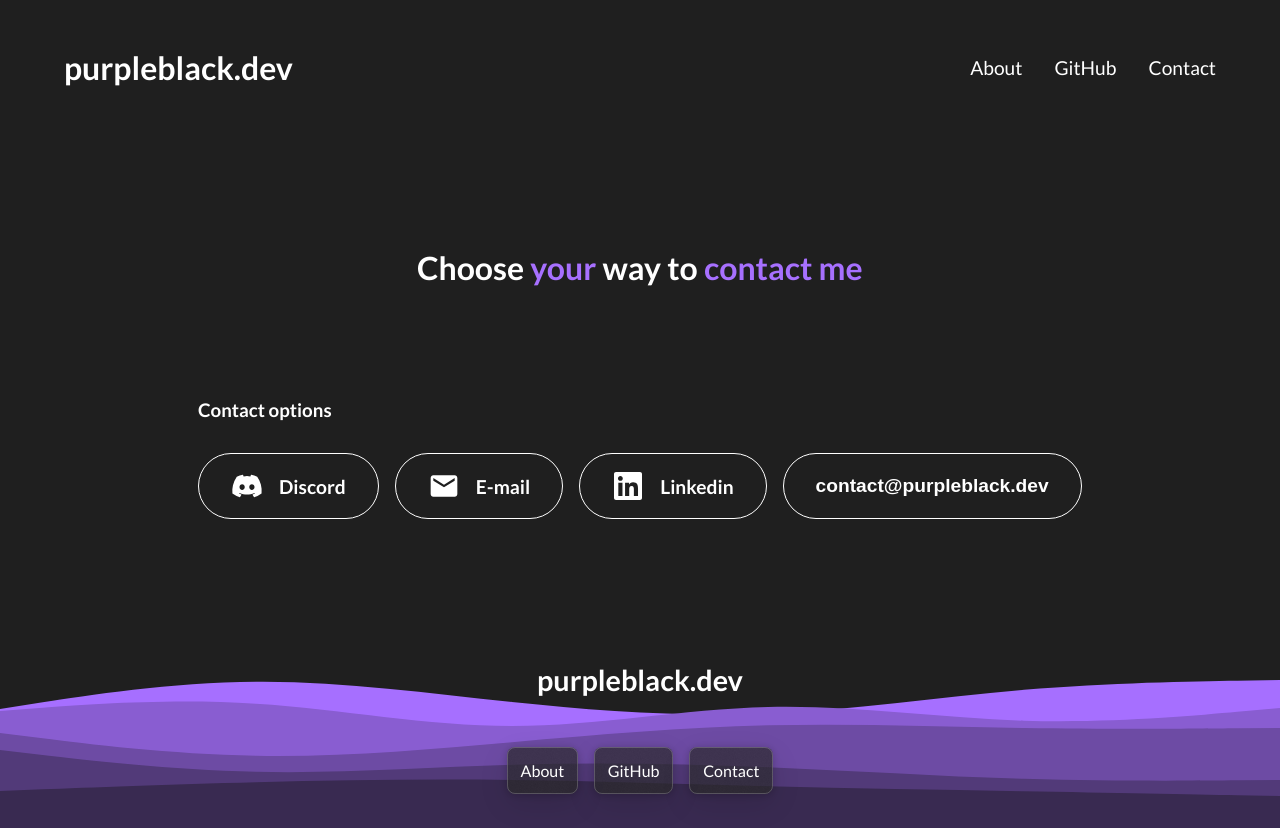
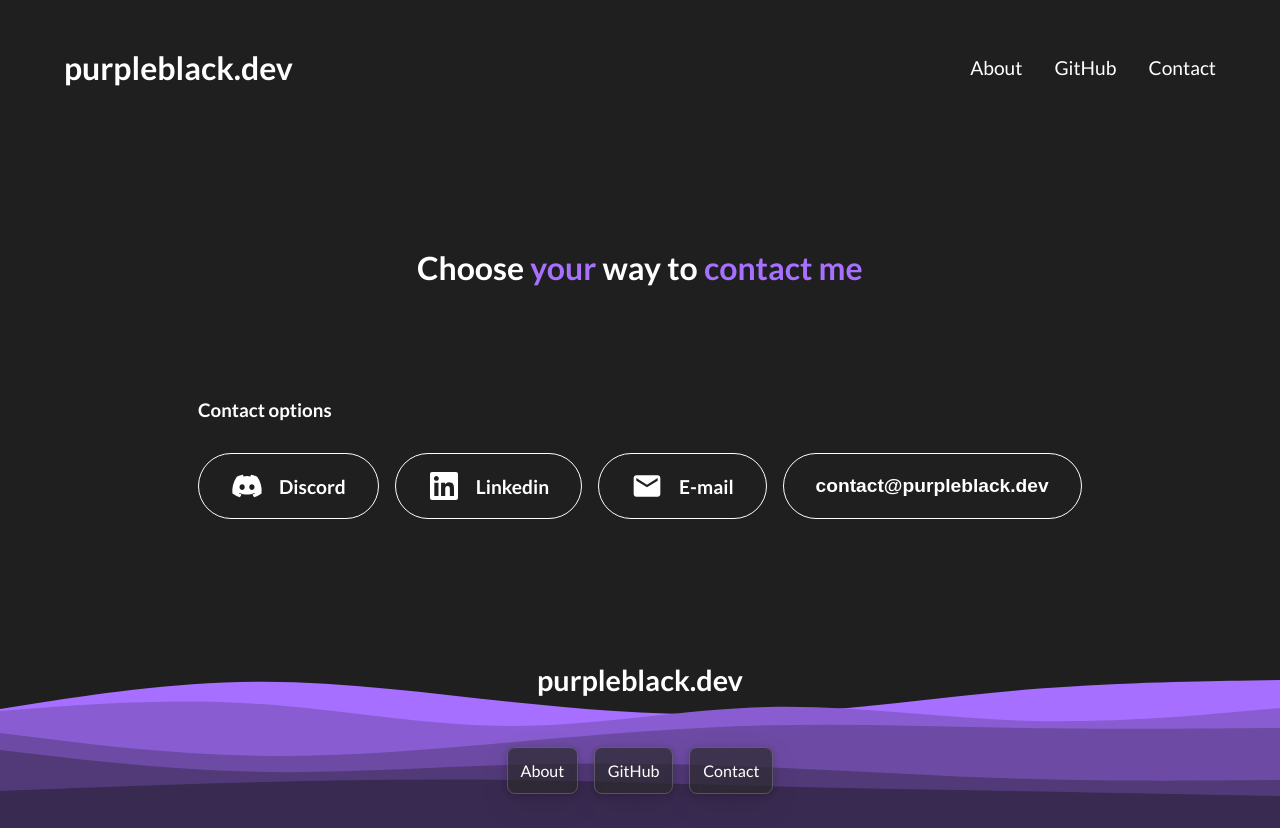
Before and after one commit to goodideagiver/purple-dev-react, a React (Create React App) app: page /contact in a window 1280 px wide. Built offline with nearby package versions, Linux system fonts and the light colour scheme.

Commit message:
Refactor contact options

```diff
--- /dev/null
+++ b/src/components/content/contact/contactOptions/ContactOption.js
@@ -0,0 +1,34 @@
+import Button from '../../../UI/button/Button';
+
+import classes from './ContactOption.module.css';
+
+export const ContactOption = ({ icon, text, link, onClick, delay }) => {
+	if (link) {
+		return (
+			<a
+				className={classes.option}
+				style={{ animationDelay: delay }}
+				href={link}
+				target='blank'
+				rel='noreferrer'
+				onClick={onClick}
+			>
+				{icon && <span>{icon}</span>}
+				<p>{text}</p>
+			</a>
+		);
+	}
+
+	if (onClick) {
+		return (
+			<Button
+				className={classes.option}
+				style={{ animationDelay: delay }}
+				onClick={onClick}
+			>
+				{icon && <span>{icon}</span>}
+				<p>{text}</p>
+			</Button>
+		);
+	}
+};
--- /dev/null
+++ b/src/components/content/contact/contactOptions/ContactOption.module.css
@@ -0,0 +1,65 @@
+.option {
+	padding: 1rem;
+	text-align: center;
+	border: 0;
+	border: white solid 1px;
+	font-size: 1.2rem;
+	font-weight: bold;
+	text-decoration: none;
+	display: flex;
+	justify-content: center;
+	gap: 1rem;
+	align-items: center;
+	flex-wrap: wrap;
+	color: var(--font-primary);
+	width: 100%;
+	height: 100%;
+	transition: all 0.1s ease-in-out;
+
+	border-radius: 50px;
+	padding: 1rem 2rem;
+	animation: revealOption 1.6s backwards;
+}
+
+.option span {
+	font-size: 2rem;
+	display: grid;
+	place-items: center;
+}
+
+.option p {
+	flex-grow: 1;
+}
+
+.option:hover {
+	border-color: var(--btn-primary);
+	color: var(--btn-primary);
+	background-color: transparent;
+}
+
+.option:hover span {
+	animation: bounce 0.5s;
+}
+
+@keyframes bounce {
+	0% {
+		transform: translateY(0);
+	}
+	50% {
+		transform: translateY(-5px) rotateY(360deg);
+	}
+	100% {
+		transform: translateY(0) rotateY(360deg);
+	}
+}
+
+@keyframes revealOption {
+	from {
+		opacity: 0;
+		transform: scale(0.95) translate3d(0, 20px, 0);
+	}
+	to {
+		transform: scale(1);
+		opacity: 1;
+	}
+}
--- a/src/components/content/contact/contactOptions/ContactOptions.js
+++ b/src/components/content/contact/contactOptions/ContactOptions.js
@@ -1,13 +1,11 @@
-import React from 'react';
-
 import styles from './contactOptions.module.css';
 
 import { FaDiscord, FaLinkedin } from 'react-icons/fa';
 import { MdEmail } from 'react-icons/md';
-import Button from '../../../UI/button/Button';
 import TopMessage from '../../../UI/TopMessage/TopMessage';
 
 import { useState, useCallback } from 'react';
+import { ContactOption } from './ContactOption';
 
 const ContactOptions = () => {
 	const [topMessageVisible, settopMessageVisible] = useState(false);
@@ -21,63 +19,55 @@ const ContactOptions = () => {
 		topMessageToggle();
 	};
 
+	const listData = [
+		{
+			icon: <FaDiscord />,
+			text: 'Discord',
+			link: 'https://discord.gg/kGsCDes7VU',
+		},
+		{
+			icon: <FaLinkedin />,
+			text: 'Linkedin',
+			link: 'https://www.linkedin.com/in/karol-bartkiewicz',
+		},
+		{
+			icon: <MdEmail />,
+			text: 'E-mail',
+			link: 'mailto:contact@purpleblack.dev',
+		},
+		{
+			text: 'contact@purpleblack.dev',
+			onClick: copyMail,
+		},
+	];
+
+	const contactOptionsElements = listData.map((item, index) => {
+		const delay = index * 0.2 + 0.5 + 's';
 		return (
+			<li key={index}>
+				<ContactOption
+					icon={item.icon}
+					delay={delay}
+					text={item.text}
+					link={item.link}
+					onClick={item.onClick}
+				/>
+			</li>
+		);
+	});
+
+	return (
+		<>
 			<div>
 				<h3>Contact options</h3>
-			<ul className={styles.list}>
-				<li>
-					<a
-						style={{ animationDelay: '0.5s' }}
-						href='https://discord.gg/kGsCDes7VU'
-					>
-						<span>
-							<FaDiscord />
-						</span>
-						<p>Discord</p>
-					</a>
-				</li>
-				<li>
-					<a
-						style={{ animationDelay: '0.6s' }}
-						href='mailto:contact@purpleblack.dev'
-					>
-						<span>
-							<MdEmail />
-						</span>
-						<p>E-mail</p>
-					</a>
-				</li>
-				<li>
-					<a
-						style={{ animationDelay: '0.7s' }}
-						href='https://www.linkedin.com/in/karol-bartkiewicz'
-					>
-						<span>
-							<FaLinkedin />
-						</span>
-						<p>Linkedin</p>
-					</a>
-				</li>
-				<li>
-					<Button
-						style={{ animationDelay: '0.8s' }}
-						className={styles.option}
-						onClick={copyMail}
-					>
-						<p>contact@purpleblack.dev</p>
-					</Button>
+				<ul className={styles.list}>{contactOptionsElements}</ul>
+			</div>
 			{topMessageVisible && (
-						<TopMessage
-							transition={0.2}
-							duration={2000}
-							onHide={topMessageToggle}
-						>
+				<TopMessage transition={0.2} duration={2000} onHide={topMessageToggle}>
 					Copied to clipboard!
 				</TopMessage>
 			)}
-				</li>
-			</ul>
-		</div>
+		</>
 	);
 };
 
--- a/src/components/content/contact/contactOptions/contactOptions.module.css
+++ b/src/components/content/contact/contactOptions/contactOptions.module.css
@@ -8,77 +8,9 @@
 	justify-content: center;
 }
 
-.list a,
-.list .option {
-	padding: 1rem;
-	text-align: center;
-	border: 0;
-	border: white solid 1px;
-	font-size: 1.2rem;
-	font-weight: bold;
-	text-decoration: none;
-	display: flex;
-	justify-content: center;
-	gap: 1rem;
-	align-items: center;
-	flex-wrap: wrap;
-	color: var(--font-primary);
-	width: 100%;
-	height: 100%;
-	transition: all 0.1s ease-in-out;
-
-	border-radius: 50px;
-	padding: 1rem 2rem;
-	animation: revealOption 1.6s backwards;
-}
-
-.list a span {
-	font-size: 2rem;
-	display: grid;
-	place-items: center;
-}
-
-.list p {
-	flex-grow: 1;
-}
-
-.list a:hover,
-.list .option:hover {
-	border-color: var(--btn-primary);
-	color: var(--btn-primary);
-	background-color: transparent;
-}
-
-.list a:hover span {
-	animation: bounce 0.5s;
-}
-
-@keyframes bounce {
-	0% {
-		transform: translateY(0);
-	}
-	50% {
-		transform: translateY(-5px) rotateY(360deg);
-	}
-	100% {
-		transform: translateY(0) rotateY(360deg);
-	}
-}
-
 @media (max-width: 600px) {
 	.list li {
 		flex-basis: 100%;
 		word-break: break-all;
 	}
 }
-
-@keyframes revealOption {
-	from {
-		opacity: 0;
-		transform: scale(0.95) translate(0, 20px);
-	}
-	to {
-		transform: scale(1);
-		opacity: 1;
-	}
-}
```
Lines whose indentation alone changed are shown as unchanged.
